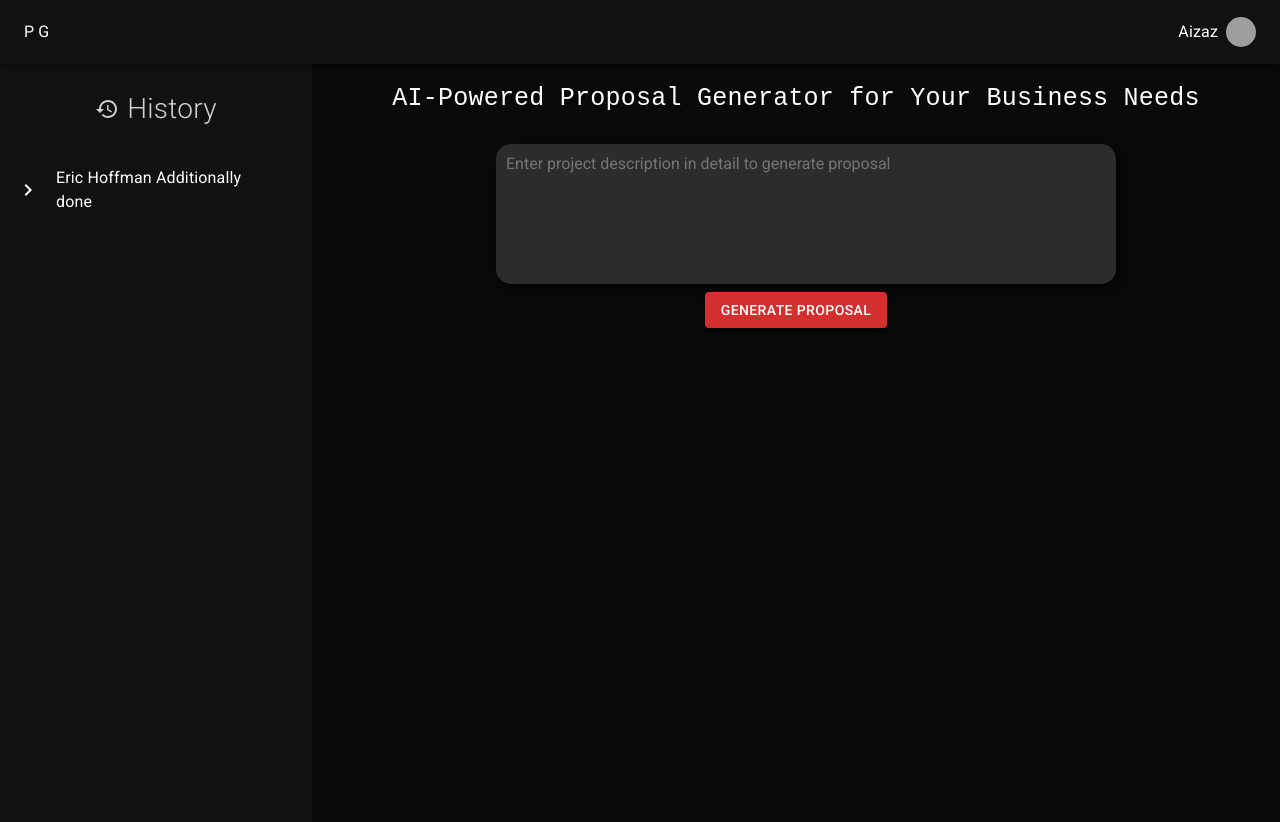
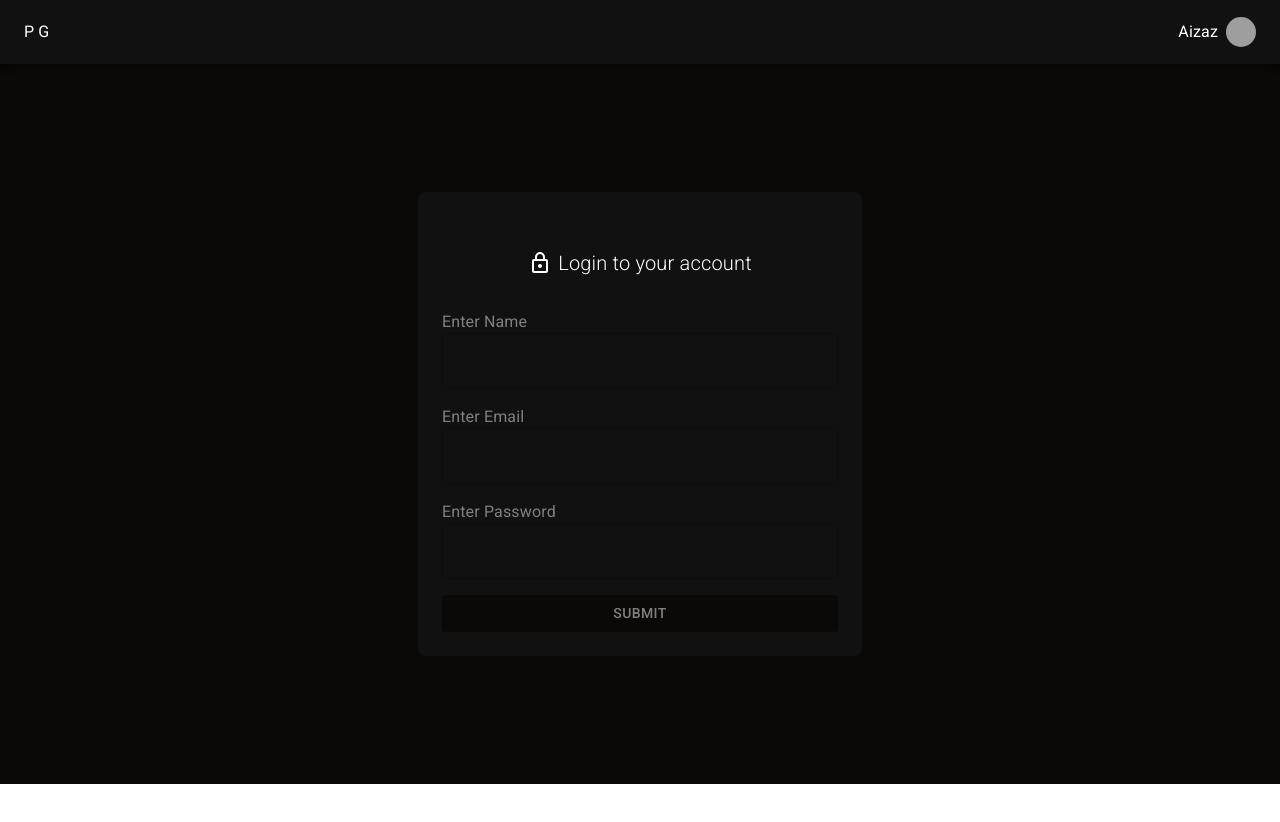
Before and after one commit to aizazulllhaq/Proposal_Generator, a React (Vite) app in the folder Frontend/: page /signin in a window 1280 px wide. Shown: the top 822 px of the page. After the commit the page ends 800 px from the top, so only its background shows below. Built offline with nearby package versions, Linux system fonts and the light colour scheme; grey boxes are pictures that could not be loaded.

Commit message:
Login Component Completed

```diff
--- a/Frontend/package.json
+++ b/Frontend/package.json
@@ -16,7 +16,8 @@
     "@mui/material": "^6.0.2",
     "axios": "^1.7.7",
     "react": "^18.3.1",
-    "react-dom": "^18.3.1"
+    "react-dom": "^18.3.1",
+    "react-router-dom": "^6.26.1"
   },
   "devDependencies": {
     "@eslint/js": "^9.9.0",
--- a/Frontend/src/App.jsx
+++ b/Frontend/src/App.jsx
@@ -1,14 +1,34 @@
 import { Box, Stack } from "@mui/material";
 import Home from "./Components/Home/Home";
 import Navbar from "./Components/Navbar";
+import { createBrowserRouter, RouterProvider } from "react-router-dom";
+import Login from "./Components/Login";
+import Signup from "./Components/Signup";
 
 const App = () => {
+  const router = createBrowserRouter([
+    {
+      path: "/",
+      element: (
+        <Stack>
+          <Home />
+        </Stack>
+      ),
+    },
+    {
+      path: "/signin",
+      element: <Login />,
+    },
+    {
+      path: "/signup",
+      element: <Signup />,
+    },
+  ]);
+
   return (
     <Box>
       <Navbar />
-      <Stack>
-        <Home />
-      </Stack>
+      <RouterProvider router={router} />
     </Box>
   );
 };
--- a/Frontend/src/Components/Home/Home.jsx
+++ b/Frontend/src/Components/Home/Home.jsx
@@ -2,6 +2,7 @@ import React from "react";
 import SideBar from "./SideBar";
 import Main from "./Main";
 import { Box } from "@mui/material";
+import { Link } from "react-router-dom";
 
 const Home = () => {
   return (
--- a/Frontend/src/Components/Home/Main.jsx
+++ b/Frontend/src/Components/Home/Main.jsx
@@ -29,7 +29,7 @@ const StyledTextarea = styled("textarea")({
 const Main = () => {
   return (
     <Box
-      flex={6}
+      flex={{xs:4,sm:6}}
       bgcolor={"#0A0908"}
       color={"white"}
       display="flex"
--- a/Frontend/src/Components/Login.jsx
+++ b/Frontend/src/Components/Login.jsx
@@ -1,11 +1,73 @@
-import React from 'react'
+import {
+  Box,
+  Button,
+  FormControl,
+  FormLabel,
+  TextField,
+  Container,
+  Typography,
+} from "@mui/material";
+import React from "react";
+import LockOutlinedIcon from "@mui/icons-material/LockOutlined";
 
 const Login = () => {
   return (
-    <div>
-      Login
-    </div>
-  )
-}
+    <Box
+      sx={{
+        backgroundColor: "#0A0908",
+        height: "90vh",
+        display: "flex",
+        flexDirection: "column",
+        alignItems: "center",
+        color: "white",
+      }}
+    >
+      <Container
+        maxWidth="xs"
+        sx={{
+          backgroundColor: "#111111",
+          color: "white",
+          p: 3,
+          borderRadius: 2,
+          m: { xs: 2, sm: "auto" },
+        }}
+      >
+        <Typography textAlign={"center"} m={4} fontSize={20} fontWeight={70} display={"flex"} justifyContent={"center"} alignItems={"center"}>
+        <LockOutlinedIcon  sx={{paddingRight:"6px"}}/>
+          Login to your account
+        </Typography>
+        <FormControl fullWidth>
+          <Box mb={2}>
+            <FormLabel sx={{ color: "gray" }}>Enter Name</FormLabel>
+            <TextField
+              fullWidth
+              variant="outlined"
+              InputProps={{ style: { color: "gray" } }}
+            />
+          </Box>
+          <Box mb={2}>
+            <FormLabel sx={{ color: "gray" }}>Enter Email</FormLabel>
+            <TextField
+              fullWidth
+              variant="outlined"
+              InputProps={{ style: { color: "white" } }}
+            />
+          </Box>
+          <Box mb={2}>
+            <FormLabel sx={{ color: "gray" }}>Enter Password</FormLabel>
+            <TextField
+              fullWidth
+              variant="outlined"
+              InputProps={{ style: { color: "gray" } }}
+            />
+          </Box>
+          <Button sx={{ backgroundColor: "#0A0908", color: "gray" }}>
+            Submit
+          </Button>
+        </FormControl>
+      </Container>
+    </Box>
+  );
+};
 
-export default Login
+export default Login;
```
Also changed, not shown: 1 other file (tests, documents, lock files or other folders).
